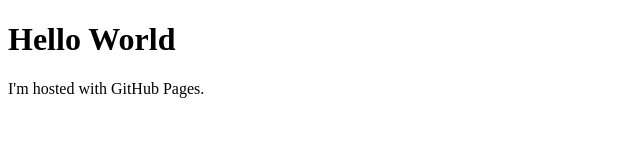
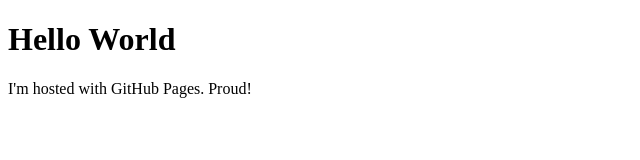
Before and after one commit to sukantsondhi/sukantsondhi.github.io, a plain HTML site: page index.html in a window 1280 px wide. Shown: the full height of the page, 0-640 px from the left. Drawn offline with Linux system fonts and the light colour scheme.

Commit message:
Update index.html

```diff
--- a/index.html
+++ b/index.html
@@ -2,6 +2,6 @@
 <html>
 <body>
 <h1>Hello World</h1>
-<p>I'm hosted with GitHub Pages.</p>
+<p>I'm hosted with GitHub Pages. Proud!</p>
 </body>
 </html>
```
